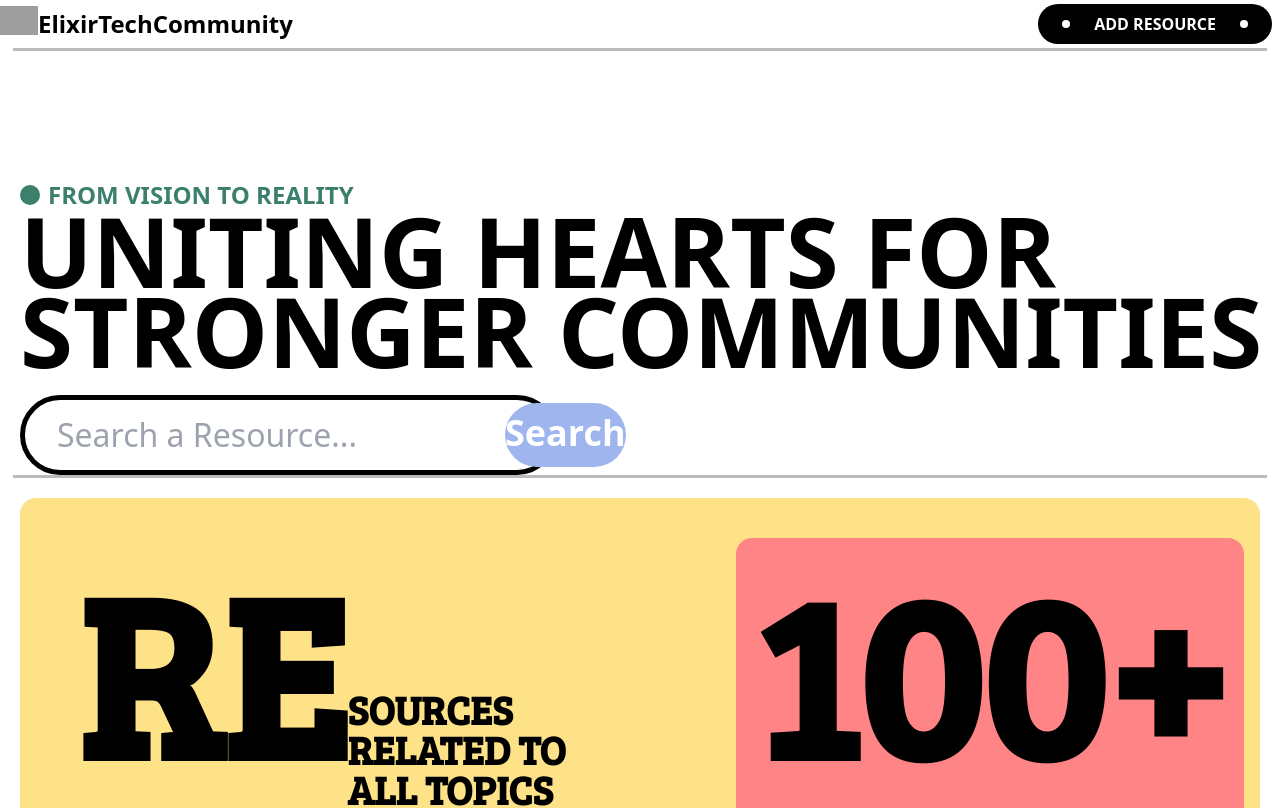
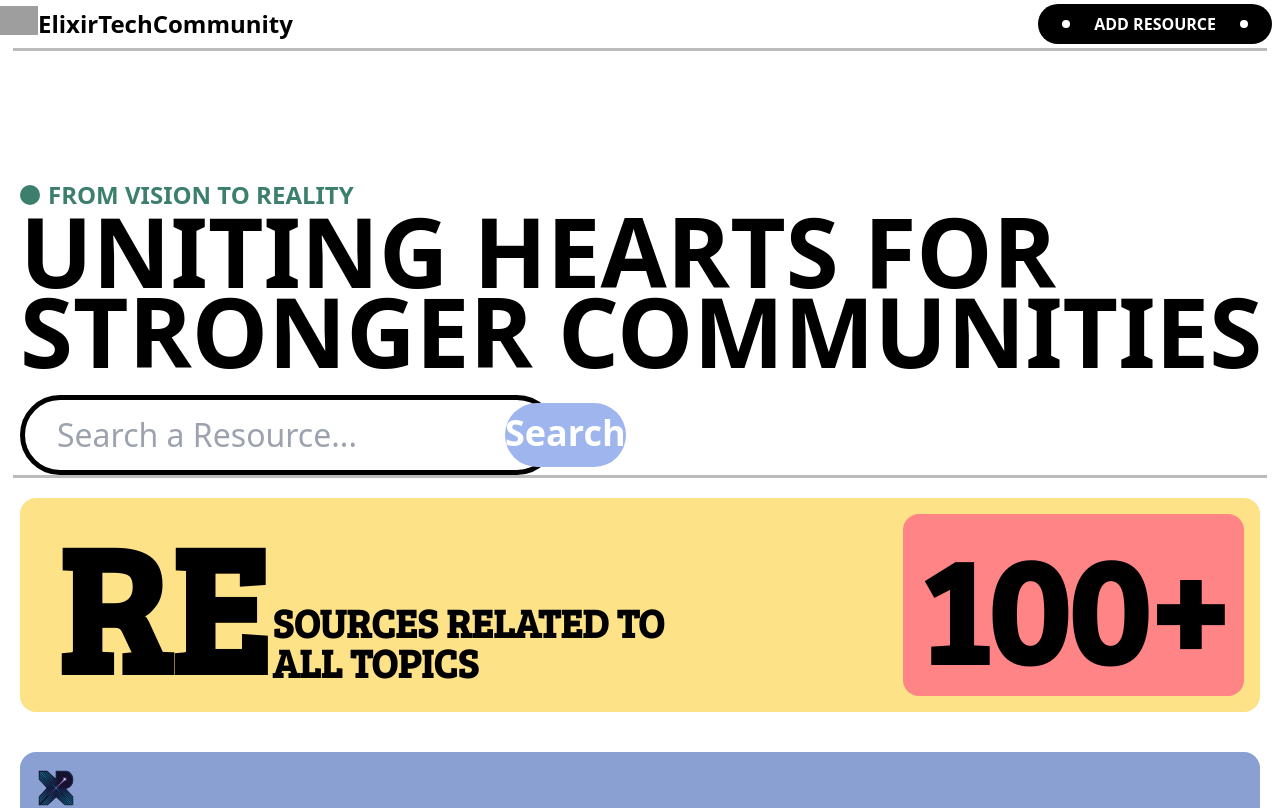
Before and after one commit to devina-agr/learn-ups, a React (Create React App) app: page / in a window 1280 px wide. Shown: the top 808 px of the page. Built offline with nearby package versions, Linux system fonts and the light colour scheme; grey boxes are pictures that could not be loaded.

Commit message:
resize of the tittle box

```diff
--- a/src/App.css
+++ b/src/App.css
@@ -43,15 +43,20 @@
 .resourses-text{
   font-family:'Bree Serif';
   /* line-height: 1.35; */
-  font-size: 231px;
-  margin-bottom: 32px;
+  font-size: 180px;
+  /* margin-bottom: 10px; */
   /* font-weight:; */
 }
 .text{
   font-family: 'Bree Serif';
   /* font-weight:black; */
   max-width: 400px;
-  min-width: 200px;
+  min-width: 300px;
   font-size: 40px;
-  margin-top: 135px;
+  margin-top: 88px;
+  margin-left: 5px;
 }
+.button1{
+  font-family:'Bree Serif';
+  font-size: 150px;
+}
--- a/src/components/tittlebox.jsx
+++ b/src/components/tittlebox.jsx
@@ -3,15 +3,15 @@ import React from "react";
 const Tittlebox =()=>{
        return(
         <div>
-            <div className='w-[98%] h-[3px] bg-[#BBBBBB] mx-auto item'></div>
+            <div className='w-[98%] h-[3px] bg-[#BBBBBB] mx-auto item '></div>
             <div className="bg-[#fde288] rounded-2xl p-4 m-5 flex justify-between relative text-black flex-col sm:flex-col min-w-fit">
-            <div className="xl:flex justify-between font-black justify-between text-7xl gap-10  space-x-4 ">
-               <div className="flex p-10 item-center">
-                <h1 className="resourses-text font-size-adjust">RE</h1>
+            <div className="md:flex justify-between font-black justify-between text-7xl gap-10  space-x-4 ">
+               <div className="flex  item-center h-fit">
+                <h1 className="resourses-text font-size-adjust h-fit ml-5 ">RE</h1>
                <p className="text ">SOURCES RELATED TO ALL TOPICS</p>
                 </div>
-                 <div className="flex box-border m-auto p-4 w-fit bg-[#FF8485] m4 rounded-2xl ps-3px pe-3px right-6  center">
-                 <h1 className="resourses-text font-size-adjust">100+</h1>
+                 <div className="flex box-border  p-4 w-fit bg-[#FF8485] m4 rounded-2xl ps-3px pe-3px right-6  center">
+                 <h1 className=" button1 font-size-adjust h-30 ">100+</h1>
                  </div>
 
                 </div>
```
